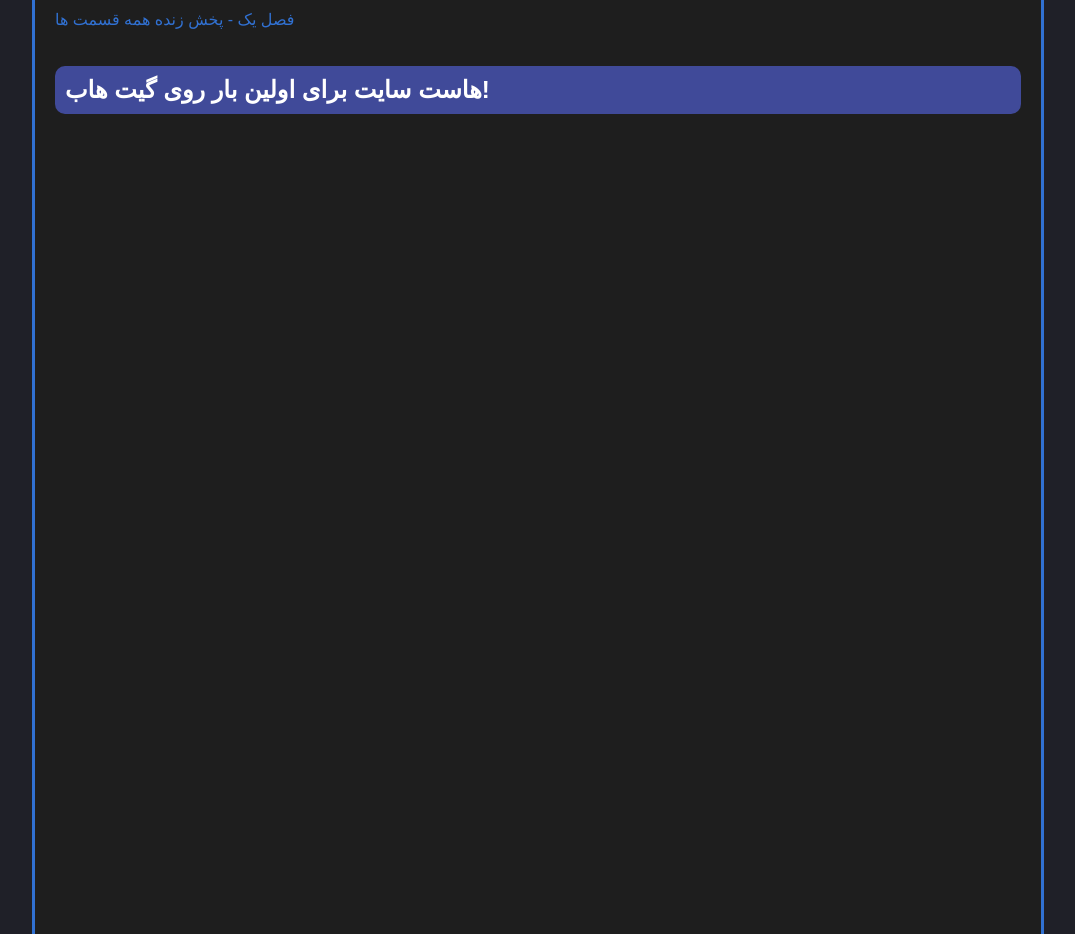
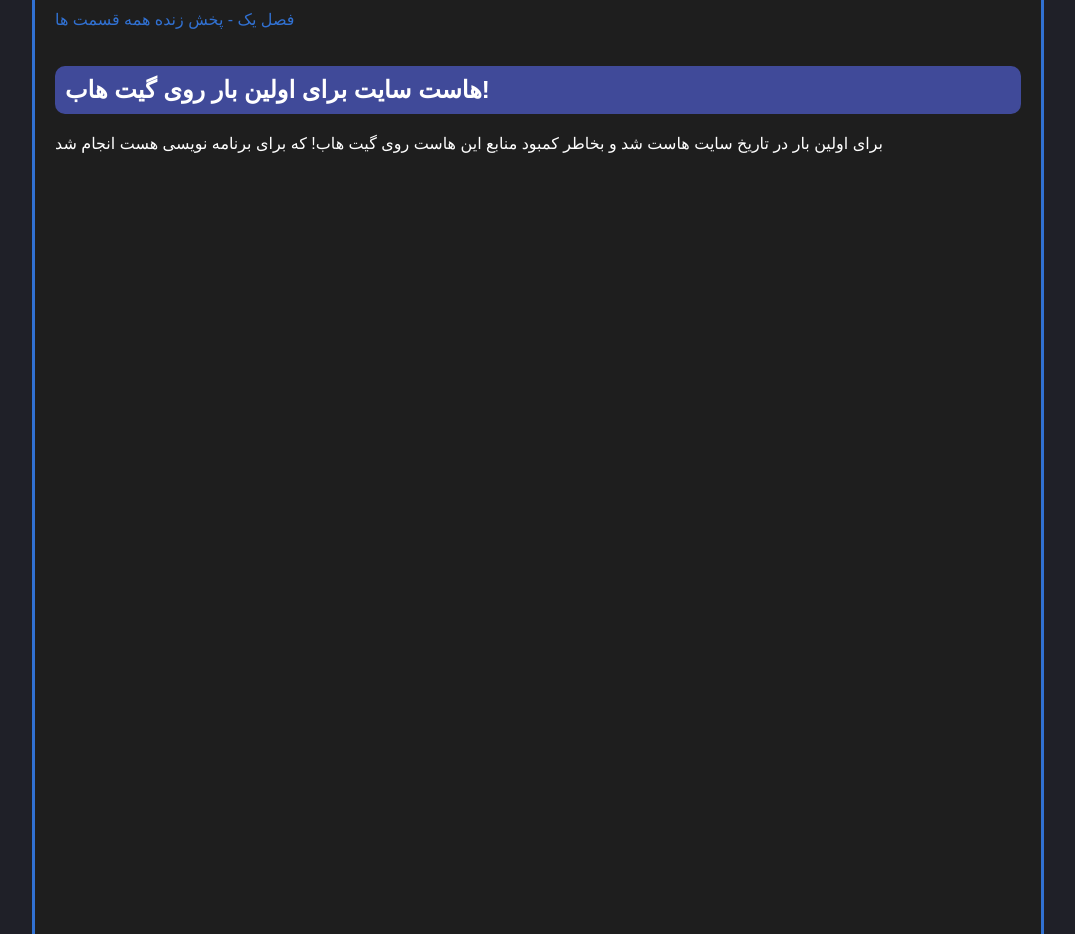
Before and after one commit to phantomboy0/phantomboy0.github.io, a plain HTML site: page index.html in a window 1280 px wide. Shown: the part 1240-2174 px from the top of the page, without its empty margins (104-1179 px from the left). Drawn offline with Linux system fonts and the light colour scheme.

Commit message:
Update index.html

```diff
--- a/index.html
+++ b/index.html
@@ -235,6 +235,10 @@
       </p>
 
       <h1 style="color: white">هاست سایت برای اولین بار روی گیت هاب!</h1>
+      <p style="color: white">
+        برای اولین بار در تاریخ سایت هاست شد و بخاطر کمبود منابع این هاست روی
+        گیت هاب! که برای برنامه نویسی هست انجام شد
+      </p>
     </section>
   </body>
 </html>
```
